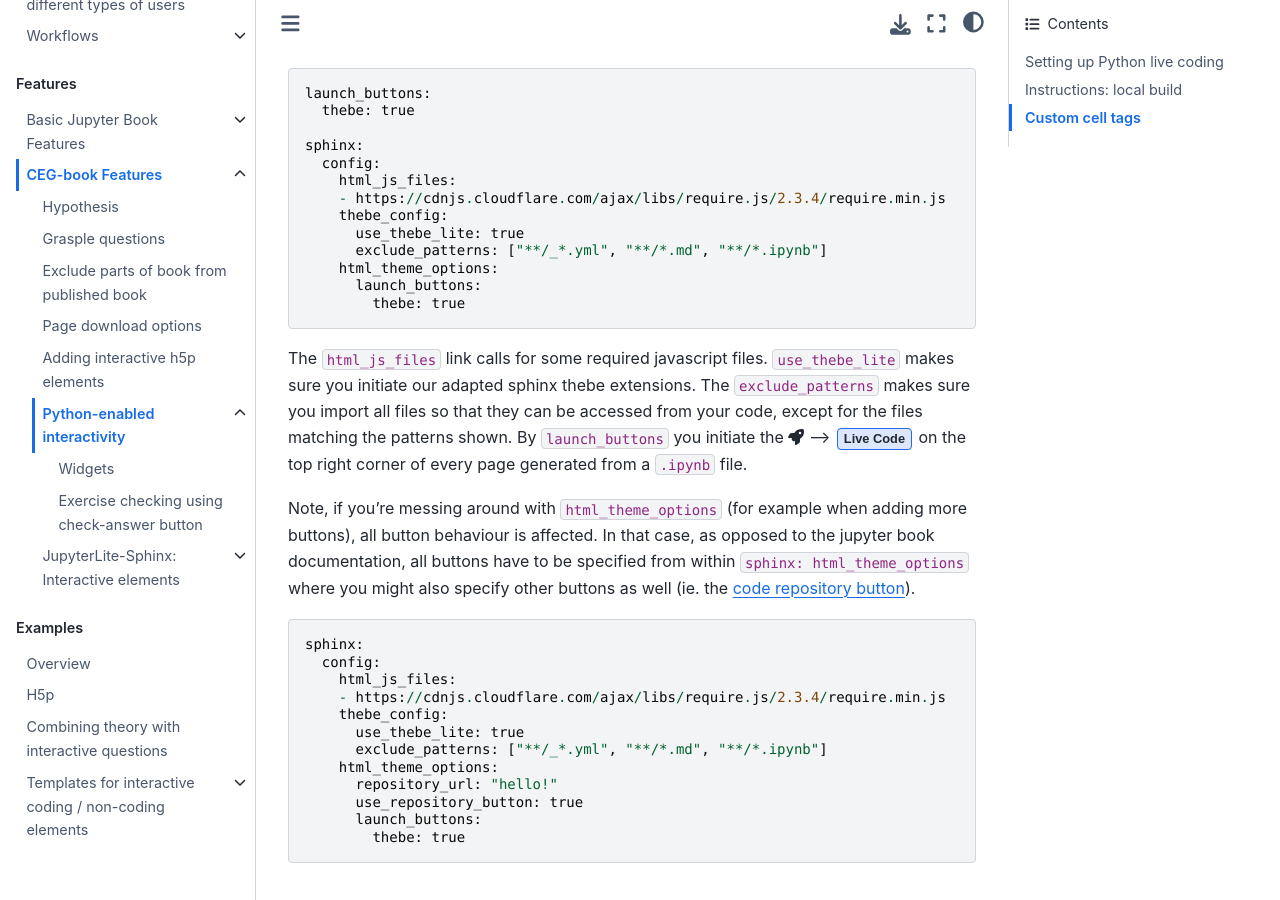
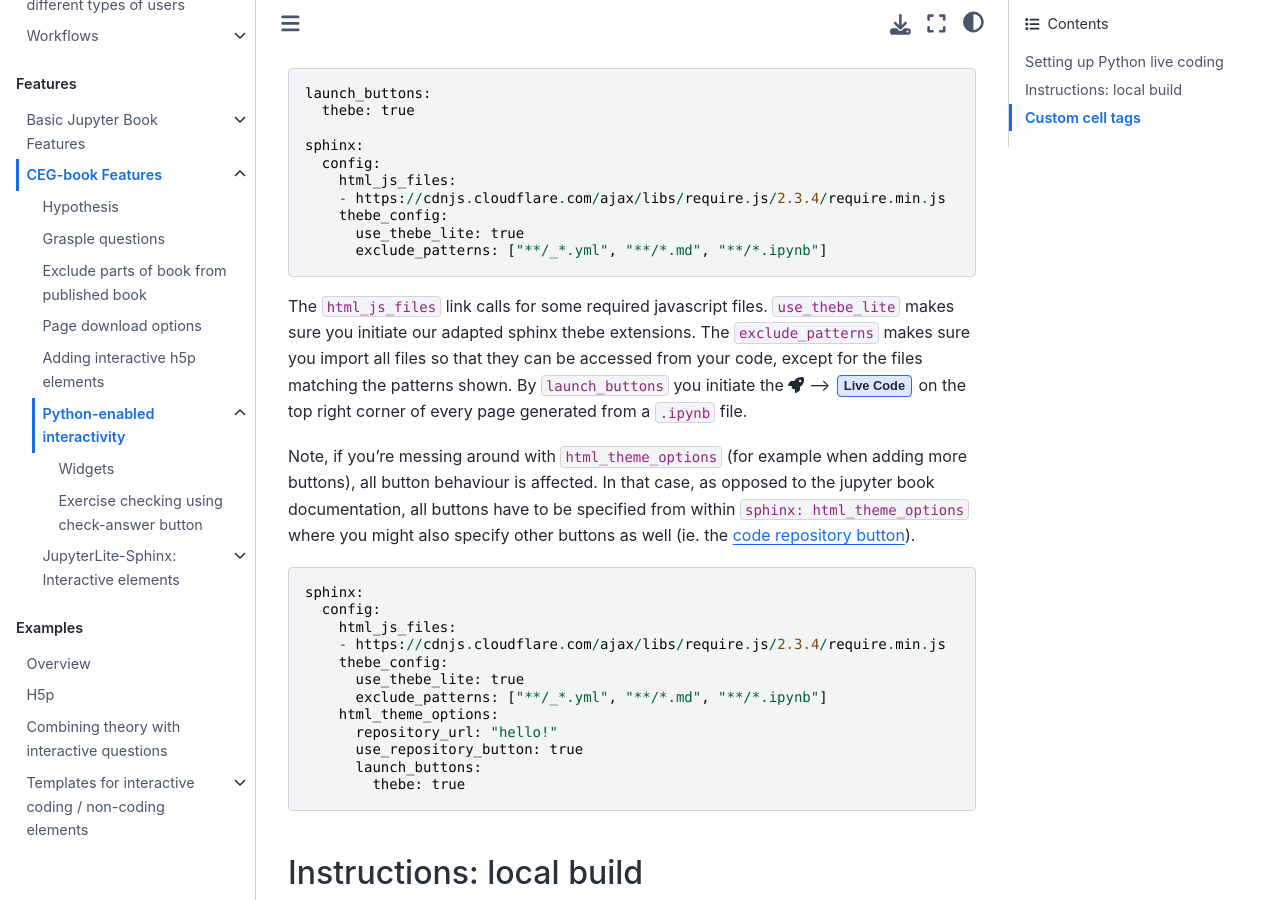
Before and after one commit to TeachBooks/mirror_teachbook_manual, a Jupyter Book: the page built from book/features/live_code.md, in a window 1280 px wide and 900 px high, scrolled down 640 px. Built offline with Jupyter Book 1.0.4 settings and Sphinx 7.4.7 and the Sphinx Book theme 1.1.4, drawn with Linux system fonts in a browser that asks for light colours; pages that are not in the unit, such as notebooks, are missing from menus; comment, search, counter and statistics services are not loaded.

Commit message:
Update live_code.md

````diff
--- a/book/features/live_code.md
+++ b/book/features/live_code.md
@@ -25,9 +25,6 @@ sphinx:
     thebe_config:
       use_thebe_lite: true
       exclude_patterns: ["**/_*.yml", "**/*.md", "**/*.ipynb"]
-    html_theme_options:
-      launch_buttons:
-        thebe: true
 ```
 
 The `html_js_files` link calls for some required javascript files. `use_thebe_lite` makes sure you initiate our adapted sphinx thebe extensions. The `exclude_patterns` makes sure you import all files so that they can be accessed from your code, except for the files matching the patterns shown. By `launch_buttons` you initiate the {fa}`rocket` --> {guilabel}`Live Code` on the top right corner of every page generated from a `.ipynb` file.
````
